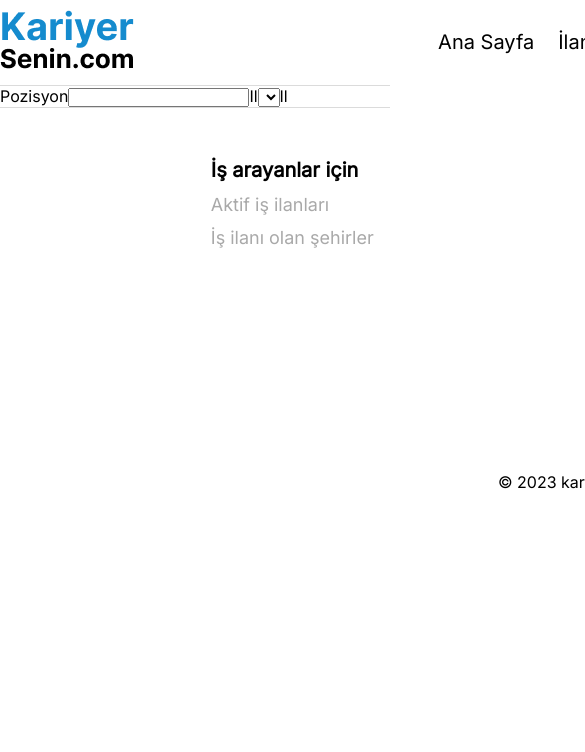
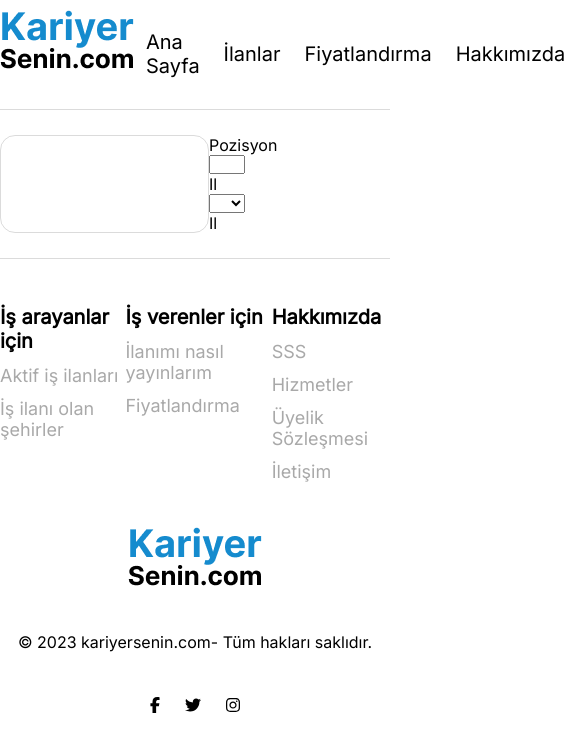
Before and after one commit to Asharp97/KariyerSenin, a Vue app: page /admin in a window 390 px wide. Shown: the top 752 px of the page, 585 px wide, since content can reach past the window. Built offline with nearby package versions, Linux system fonts and the light colour scheme.

Commit message:
media queries 1

```diff
--- a/src/App.vue
+++ b/src/App.vue
@@ -20,12 +20,19 @@ export default {
 
 <style lang="scss">
 @import "./assets/variables.scss";
+@import "./assets/media.scss";
 @import url('https://fonts.googleapis.com/css2?family=Inter&display=swap');
 
 .activate {
   color: $primary !important;
   // font-weight: 600;
   // border-bottom: 1px $primary solid !important;
+}
+
+.mt{
+  margin-top: 25px;
+  margin-bottom: 25px;
+
 }
 
 .gap {
--- /dev/null
+++ b/src/assets/media.scss
@@ -0,0 +1,10 @@
+@media screen and (max-width:768px) {
+  .container{
+    min-width: 100%;
+  }
+  .cities{
+    flex-direction: column;
+    align-items: center;
+    gap: 40px;
+  }
+}
--- a/src/assets/variables.scss
+++ b/src/assets/variables.scss
@@ -1,4 +1,4 @@
-$containerWidth: 1350px;
+$containerWidth: 80%;
 $primary: #158bce;
 $primary-hover: #00619a;
 $gray: #a9a9a9;
--- a/src/components/activeDistricts.vue
+++ b/src/components/activeDistricts.vue
@@ -1,17 +1,30 @@
 <template>
   <h2>Aktif iş ilanı bulunan şehirler</h2>
   <div class="container cities">
+    <div class="city-content">
       <div class="city istanbul">
-      <div class="number">28</div>
+        <div class="number">31</div>
       </div>
+      <h3>istanbul</h3>
+    </div>
+
+    <div class="city-content">
       <div class="city ankara">
-      <div class="number">26</div>
+        <div class="number">31</div>
       </div>
+      <h3>istanbul</h3>
+    </div>
+    <div class="city-content">
       <div class="city izmir">
-      <div class="number">450</div>
+        <div class="number">31</div>
       </div>
+      <h3>istanbul</h3>
+    </div>
+    <div class="city-content">
       <div class="city antalya">
         <div class="number">31</div>
+      </div>
+      <h3>istanbul</h3>
     </div>
   </div>
 </template>
@@ -30,6 +43,10 @@ h2 {
   display: flex;
   justify-content: space-between;
 
+  .city-content {
+    text-align: center;
+
+
     .city {
       border-radius: 50%;
       width: 280px;
@@ -39,6 +56,10 @@ h2 {
       justify-content: center;
       background-position: center;
       background-size: cover;
+    }
+
+    h3{
+      margin-top: 20px;
     }
 
     .number {
@@ -63,6 +84,7 @@ h2 {
     .izmir {
       background-image: url(https://images.pexels.com/photos/14267576/pexels-photo-14267576.jpeg);
     }
+  }
 
   .antalya {
     background-image: url(https://images.pexels.com/photos/13220446/pexels-photo-13220446.jpeg?auto=compress&cs=tinysrgb&w=1260&h=750&dpr=1);
--- a/src/components/ads.vue
+++ b/src/components/ads.vue
@@ -16,6 +16,8 @@
               <icon icon="fa-solid fa-money-bill" />
               <p>{{ ad.salary }}{{ ad.salary ? '' : 'Belirtilmedi' }}</p>
             </div>
+
+
             <!-- <div class="detail">
               <icon icon="fa-solid fa-clock" />
               <p>{{ }}</p>
@@ -105,6 +107,7 @@ export default {
 
 <style scoped lang="scss">
 @import '../assets/variables.scss';
+
 h2 {
   text-align: center;
   margin-bottom: 30px;
@@ -113,17 +116,18 @@ h2 {
 .ads {
   display: flex;
   flex-wrap: wrap;
-  justify-content: space-between;
-  gap: 40px;
+  justify-content: center;
+  gap: 60px;
 
   .ad {
     display: flex;
     justify-content: space-evenly;
     gap: 20px;
     border: 1px solid $gray;
-    width: 46%;
+    width: 620px;
     padding-block: 15px;
     border-radius: $radius;
+    padding: 20px;
 
     .logo {
       width: 20%;
--- a/src/components/search.vue
+++ b/src/components/search.vue
@@ -115,7 +115,7 @@ export default {
 
   .imgDiv {
     .handshake {
-      width: 924px;
+      width: 100%;
     }
   }
 }
--- a/src/views/admin.vue
+++ b/src/views/admin.vue
@@ -1,11 +1,19 @@
 <template>
+  <div class="admin container mt">
+
+    <div class="data"></div>
+    <div class="form">
       <form action="">
+
         <label for="position">Pozisyon</label>
         <input type="string" id="position">
         <label for="province">Il</label>
         <select name="dog-names" id="dog-names"></select>
         <label for="district">Il</label>
       </form>
+
+    </div>
+  </div>
 </template>
 
 <script>
@@ -14,4 +22,26 @@
 
 <style scoped lang="scss">
 @import "../assets/variables.scss";
+
+
+.admin {
+  display: flex;
+  justify-content: space-between;
+
+  .data {
+    width: 75%;
+    border: $border;
+    border-radius: $radius;
+  }
+
+  .form {
+    form {
+
+      display: flex;
+      flex-direction: column;
+      width: 20%;
+    }
+
+  }
+}
 </style>
```
Also changed, not shown: 1 other file (tests, documents, lock files or other folders). Lines whose indentation alone changed are shown as unchanged.
